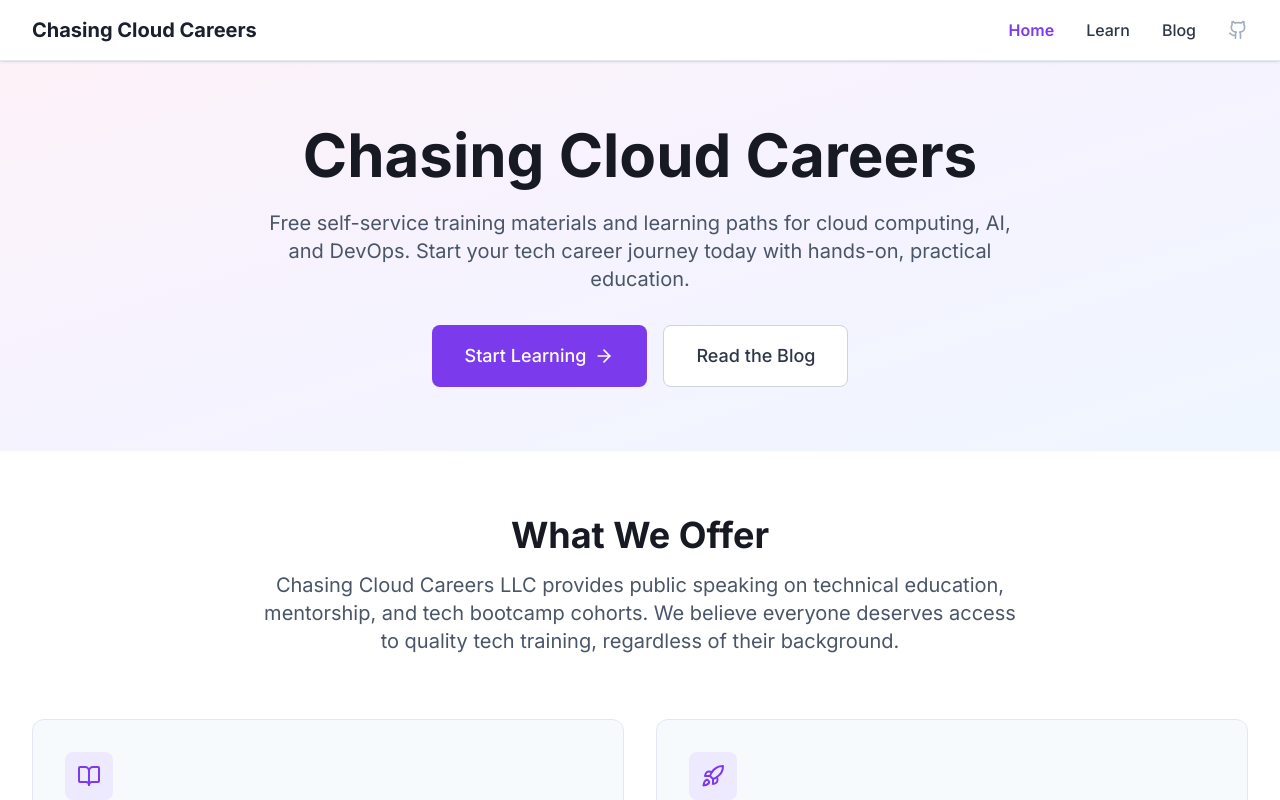
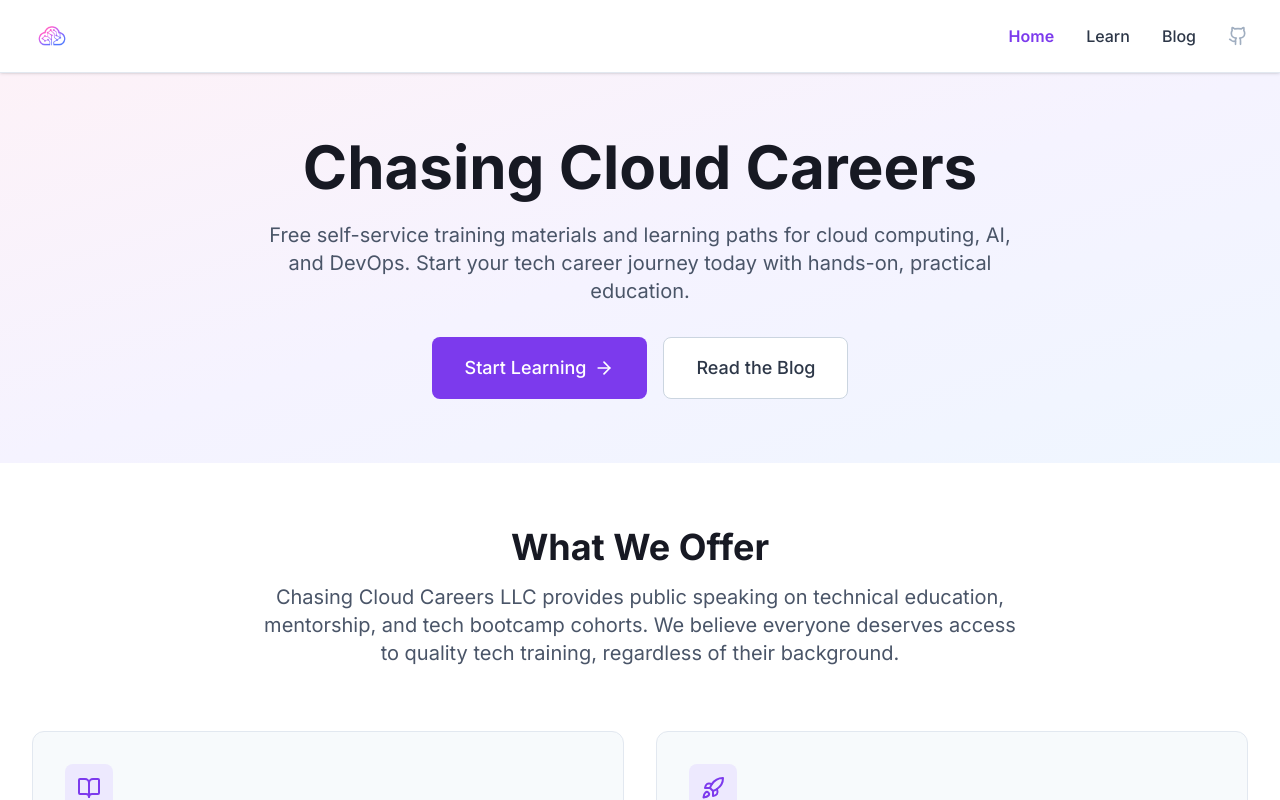
Before and after one commit to chasingcloudcareersllc/chasingcloudcareersllc.github.io, a Next.js app: page / in a window 1280 px wide. Shown: the top 800 px of the page. Built offline with nearby package versions, Linux system fonts and the light colour scheme.

Commit message:
Replace header text with logo image

```diff
--- a/components/Header.tsx
+++ b/components/Header.tsx
@@ -3,6 +3,7 @@
 import { useState } from 'react'
 import { usePathname } from 'next/navigation'
 import Link from 'next/link'
+import Image from 'next/image'
 import { Menu, X, Github } from 'lucide-react'
 
 export function Header() {
@@ -31,10 +32,15 @@
       <nav className="container-max px-4 sm:px-6 lg:px-8">
         <div className="flex justify-between items-center py-4">
           {/* Logo */}
-          <Link href="/" className="flex items-center space-x-3">
-            <span className="text-xl font-bold text-slate-800">
-              Chasing Cloud Careers
-            </span>
+          <Link href="/" className="flex items-center">
+            <Image
+              src="/logo.png"
+              alt="Chasing Cloud Careers"
+              width={40}
+              height={40}
+              className="h-10 w-10"
+              priority
+            />
           </Link>
 
           {/* Desktop Navigation */}
```
